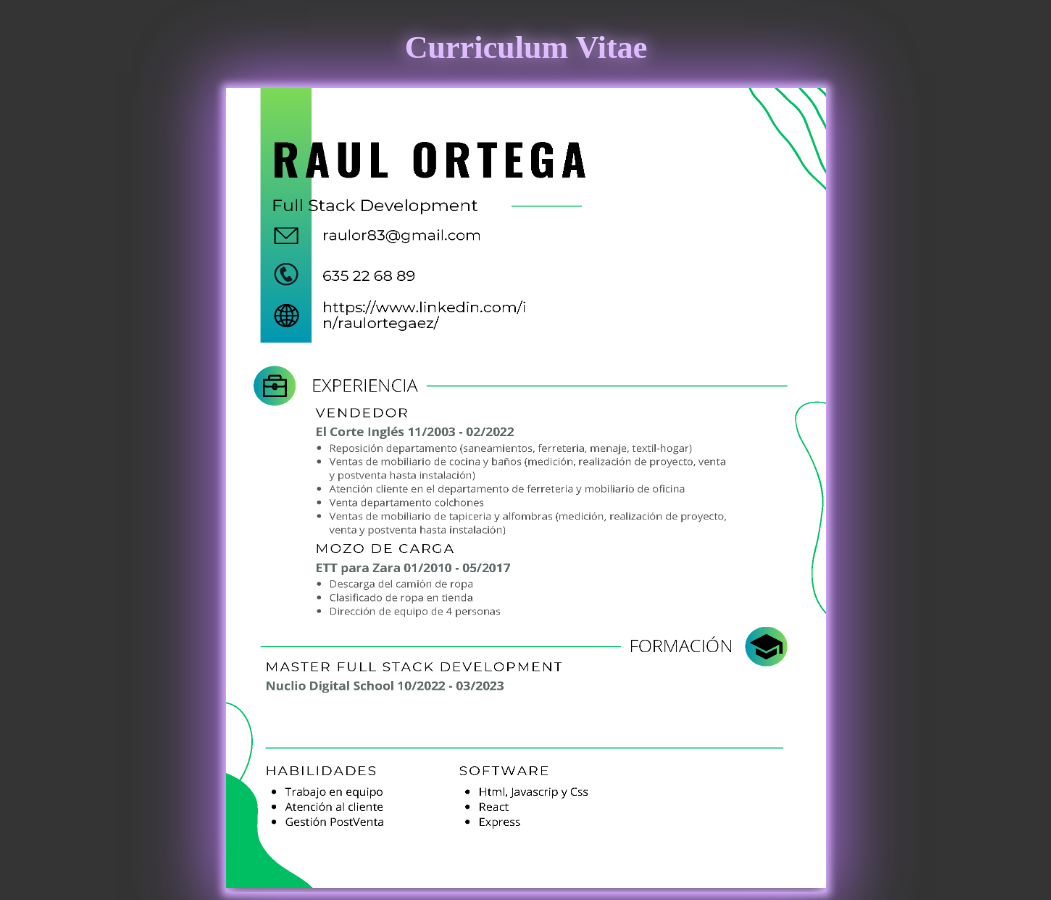
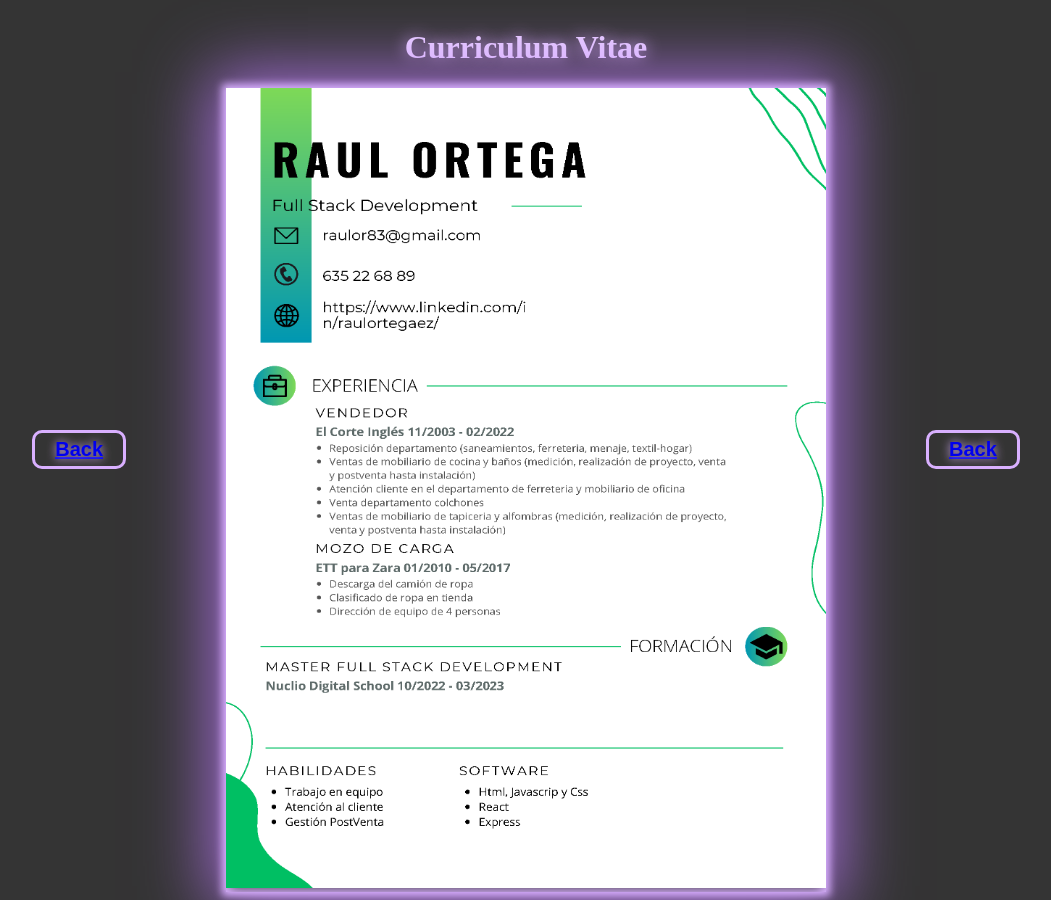
Before and after one commit to rortegaez/portfolio, a Next.js app: page /images/cv in a window 1280 px wide. Shown: the whole page, without its empty margins (114-1165 px from the left). Built offline with nearby package versions, Linux system fonts and the light colour scheme.

Commit message:
add button back and css

```diff
--- /dev/null
+++ b/app/buttons/BtnBack/index.jsx
@@ -0,0 +1,12 @@
+import Link from "next/link";
+import style from "../buttons.module.css";
+
+export default function BtnBack() {
+  return (
+    <div className={style.containerBtn}>
+      <button className={style.btn}>
+        <Link href="/">Back</Link>
+      </button>
+    </div>
+  );
+}
--- /dev/null
+++ b/app/buttons/buttons.module.css
@@ -0,0 +1,24 @@
+.btn {
+  border: 0.15em solid var(--glow-color);
+  border-radius: 0.5em;
+  color: var(--glow-color);
+  font-size: 20px;
+  font-weight: bold;
+  background-color: var(--color-body);
+  text-shadow: 0 0 0.5em var(--glow-color);
+  padding: 5px 20px 5px 20px;
+}
+
+.btn:hover {
+  color: var(--btn-color);
+  background-color: var(--glow-color);
+  box-shadow: 0 0 1em 0.25em var(--glow-color),
+    0 0 4em 2em var(--glow-spread-color),
+    inset 0 0 0.75em 0.25em var(--glow-color);
+}
+
+.btn:active {
+  box-shadow: 0 0 0.6em 0.25em var(--glow-color),
+    0 0 2.5em 2em var(--glow-spread-color),
+    inset 0 0 0.5em 0.25em var(--glow-color);
+}
--- a/app/components/Project/project.module.css
+++ b/app/components/Project/project.module.css
@@ -1,5 +1,6 @@
 .containerProject {
   margin-top: 50px;
+  margin-bottom: 50px;
   width: 600px;
   display: flex;
   flex-direction: column;
--- a/app/images/cv/page.jsx
+++ b/app/images/cv/page.jsx
@@ -1,10 +1,13 @@
 import Image from "next/image";
 
 import "../imagesGlobals.css";
+import BtnBack from "@/app/buttons/BtnBack";
 
 export default function Curriculum() {
   return (
     <div className="containerCertificate">
+      <BtnBack />
+      <div className="content">
         <h1 className="mainTitle">Curriculum Vitae</h1>
         <div className="certificateImg">
           <Image
@@ -15,5 +18,7 @@ export default function Curriculum() {
           />
         </div>
       </div>
+      <BtnBack />
+    </div>
   );
 }
--- a/app/images/imagesGlobals.css
+++ b/app/images/imagesGlobals.css
@@ -1,8 +1,17 @@
 .containerCertificate {
+  display: flex;
+  flex-direction: row;
+  align-items: center;
+  justify-content: center;
+}
+
+.content {
   display: flex;
   flex-direction: column;
   align-items: center;
   justify-content: center;
+  margin-left: 100px;
+  margin-right: 100px;
 }
 
 .mainTitle {
--- a/app/images/nuclio/page.jsx
+++ b/app/images/nuclio/page.jsx
@@ -1,3 +1,4 @@
+import BtnBack from "@/app/buttons/BtnBack";
 import Image from "next/image";
 
 import "../imagesGlobals.css";
@@ -5,6 +6,8 @@ import "../imagesGlobals.css";
 export default function Nuclio() {
   return (
     <div className="containerCertificate">
+      <BtnBack />
+      <div className="content">
         <h1 className="mainTitle">Certificado de Nuclio Digital School</h1>
         <div className="certificateImg">
           <Image
@@ -15,5 +18,7 @@ export default function Nuclio() {
           />
         </div>
       </div>
+      <BtnBack />
+    </div>
   );
 }
--- a/app/logic/elements/navbar.jsx
+++ b/app/logic/elements/navbar.jsx
@@ -1,11 +1,14 @@
 export const navbar = [
   {
     name: "Inicio",
+    id: "inicio",
   },
   {
     name: "Quien soy",
+    id: "knowMe",
   },
   {
     name: "Proyectos",
+    id: "projects",
   },
 ];
```
Also changed, not shown: app/components/NavbarSup/navbarSup.module.css (+7 -7 lines). Lines whose indentation alone changed are shown as unchanged.
